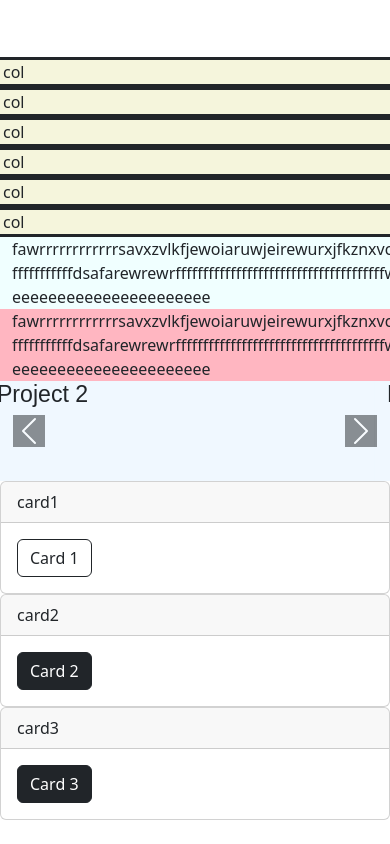
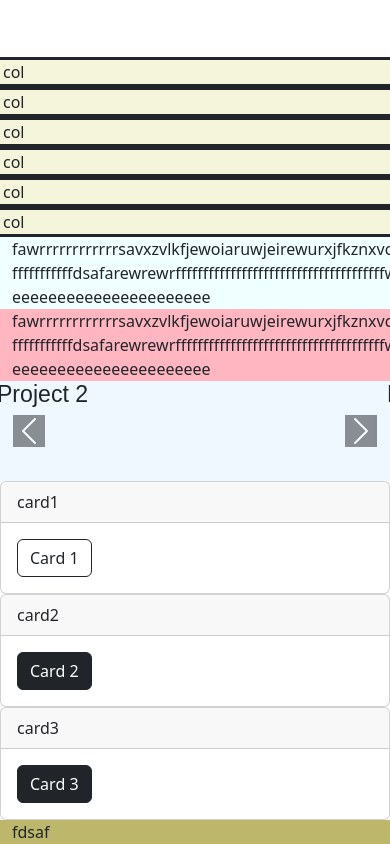
Before and after one commit to AEsir777/income_expense_web_app, a plain HTML site: page html/index.html in a window 390 px wide. Shown: the part 576-1420 px from the top of the page. Before the commit the page ends 1396 px from the top, so only its background shows below. Drawn offline with nearby package versions, Linux system fonts and the light colour scheme; a web font is replaced by a local one.

Commit message:
CSS media queries

```diff
--- a/css/styles.css
+++ b/css/styles.css
@@ -94,3 +94,15 @@ h3 {
     height: 100px;
     background-color: aliceblue;
 }
+
+@media (max-width: 900px) {
+    .media {
+        background-color: darkkhaki;
+    }
+}
+
+@media (min-width: 900px) {
+    .media {
+        background-color: paleturquoise;
+    }
+}
--- a/html/index.html
+++ b/html/index.html
@@ -102,6 +102,8 @@
             </div>
         </div>
 
+        <div class="container-fluid media">fdsaf</div>
+
 
 
     </body>
```
